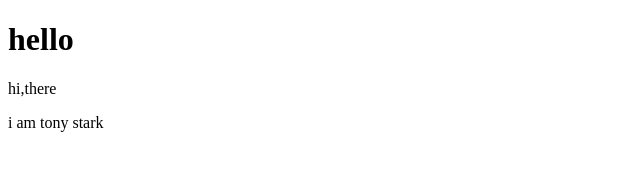
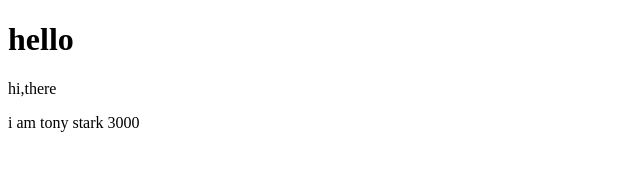
Before and after one commit to chaitanyaSn/gitRepo, a plain HTML site: page index.html in a window 1280 px wide. Shown: the full height of the page, 0-640 px from the left. Drawn offline with Linux system fonts and the light colour scheme.

Commit message:
this is v3 of index.html

```diff
--- a/index.html
+++ b/index.html
@@ -9,7 +9,7 @@
     <h1>hello</h1>
     <div>
         hi,there
-        <p>i am tony stark</p>
+        <p>i am tony stark 3000</p>
     </div>
 </body>
 </html>
```
